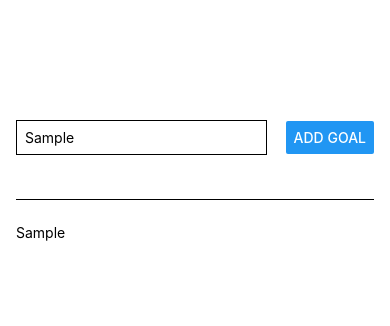
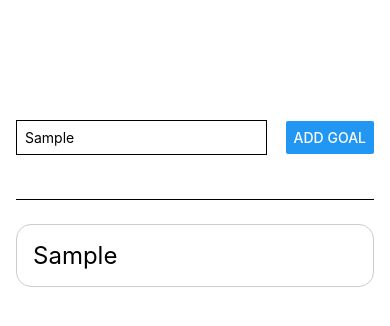
Before and after one commit to remigiuszk/RNcourse_goals, a React Native app: screen / in a window 390 px wide. Both pictures are taken after typing "Sample" into the empty fields and a click on the button "ADD GOAL". Shown: the top 326 px of the page. Built offline with nearby package versions, Linux system fonts and the light colour scheme.

Commit message:
goal styles

```diff
--- a/App.js
+++ b/App.js
@@ -26,9 +26,11 @@ export default function App() {
         />
         <Button title="Add Goal" onPress={addGoalHandler} />
       </View>
-      <View style={styles.goalsContainer}>
+      <View style={styles.goalListContainer}>
         {courseGoals.map((goal) => (
-          <Text key={goal}>{goal}</Text>
+          <View key={goal} style={styles.goalContainer}>
+            <Text style={styles.goalText}>{goal}</Text>
+          </View>
         ))}
       </View>
       <View></View>
@@ -58,7 +60,18 @@ const styles = StyleSheet.create({
     marginRight: 8,
     padding: 8,
   },
-  goalsContainer: {
+  goalListContainer: {
     flex: 5,
   },
+  goalContainer: {
+    justifyContent: "center",
+    padding: 16,
+    borderWidth: 1,
+    borderColor: "#CCCCCC",
+    borderRadius: 15,
+    marginBottom: 16,
+  },
+  goalText:{
+    fontSize:24
+  }
 });
```
